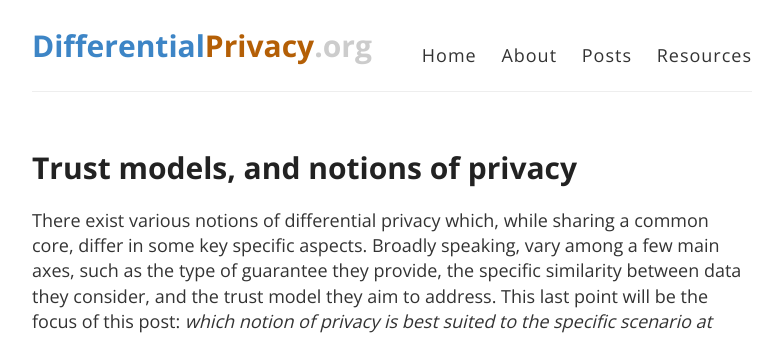
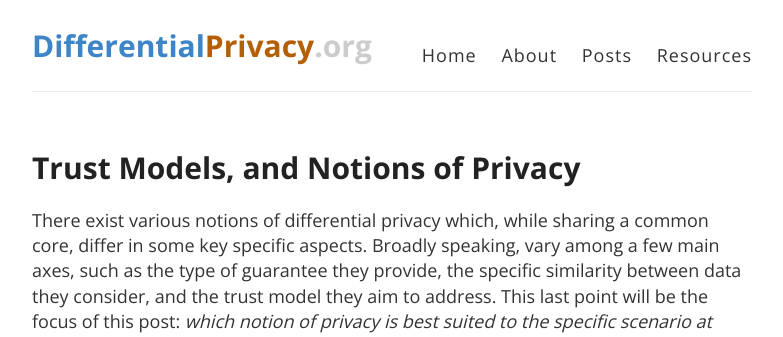
Before and after one commit to differentialprivacy/differentialprivacy, a Jekyll site: the page built from _posts/2020-07-17-trustmodels.md, in a window 1280 px wide. Shown: the top 337 px of the page, without its empty margins (248-1031 px from the left). Built offline with Jekyll 4.4.1, drawn with Linux system fonts in a browser that asks for light colours; comment, search, counter and statistics services are not loaded.

```diff
--- a/_posts/2020-07-17-trustmodels.md
+++ b/_posts/2020-07-17-trustmodels.md
@@ -1,6 +1,6 @@
 ---
 layout: post
-title: Trust models, and notions of privacy
+title: Trust Models, and Notions of Privacy
 comments: true
 authors:
     - clementcanonne
```
